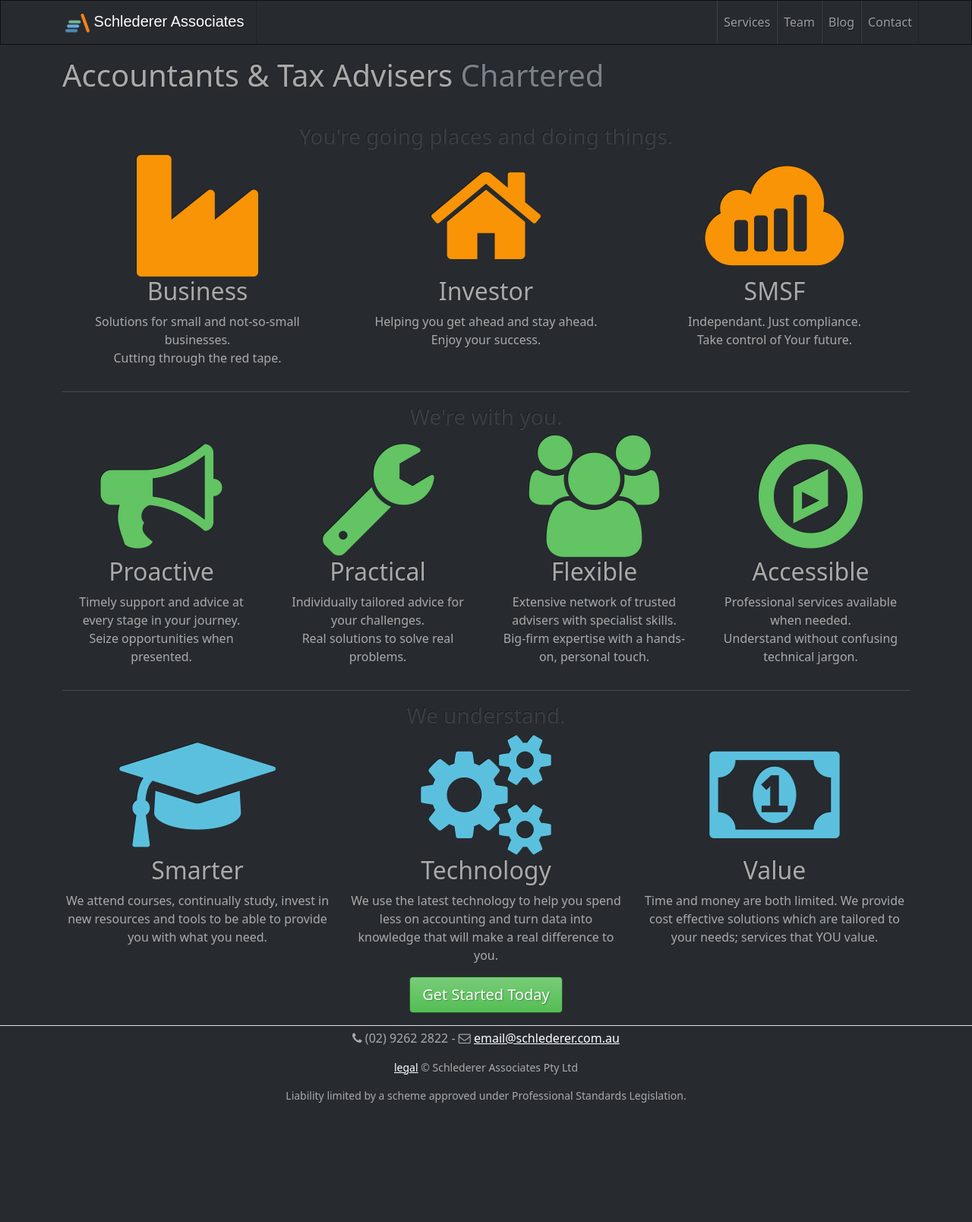
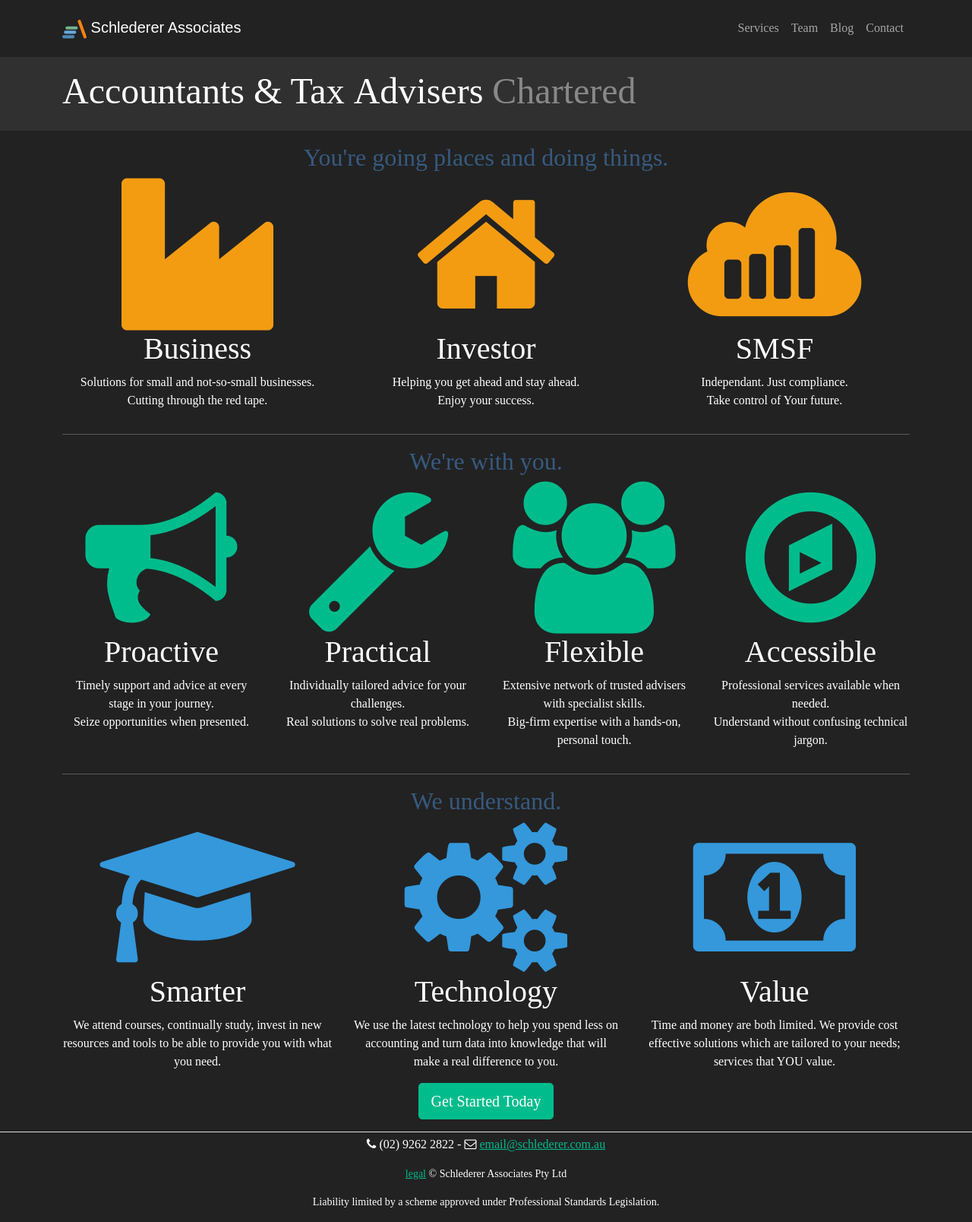
Before and after one commit to Mforcer/tax2, a Jekyll site: the page built from index.html, in a window 1280 px wide. Shown: the whole page at 76% size. Built offline with Jekyll 4.4.1, drawn with Linux system fonts in a browser that asks for light colours; nearby versions of some CDN libraries; before the commit the page ends 1468 px from its top, so only the background shows below that.

Commit message:
Update default.html

```diff
--- a/_layouts/default.html
+++ b/_layouts/default.html
@@ -6,7 +6,7 @@
 <meta name="publisher" content="{{site.publisher}}">
 <meta name="keywords" content="{{site.keywords}}">
 <link rel="icon" href="data:,">
-<link rel="stylesheet" href="/css/slate.min.css">
+<link rel="stylesheet" href="/css/darkly.min.css">
 <link rel="stylesheet" href="https://cdn.jsdelivr.net/fontawesome/4.4.0/css/font-awesome.min.css">
 <title>
 	{{site.title}}
```
